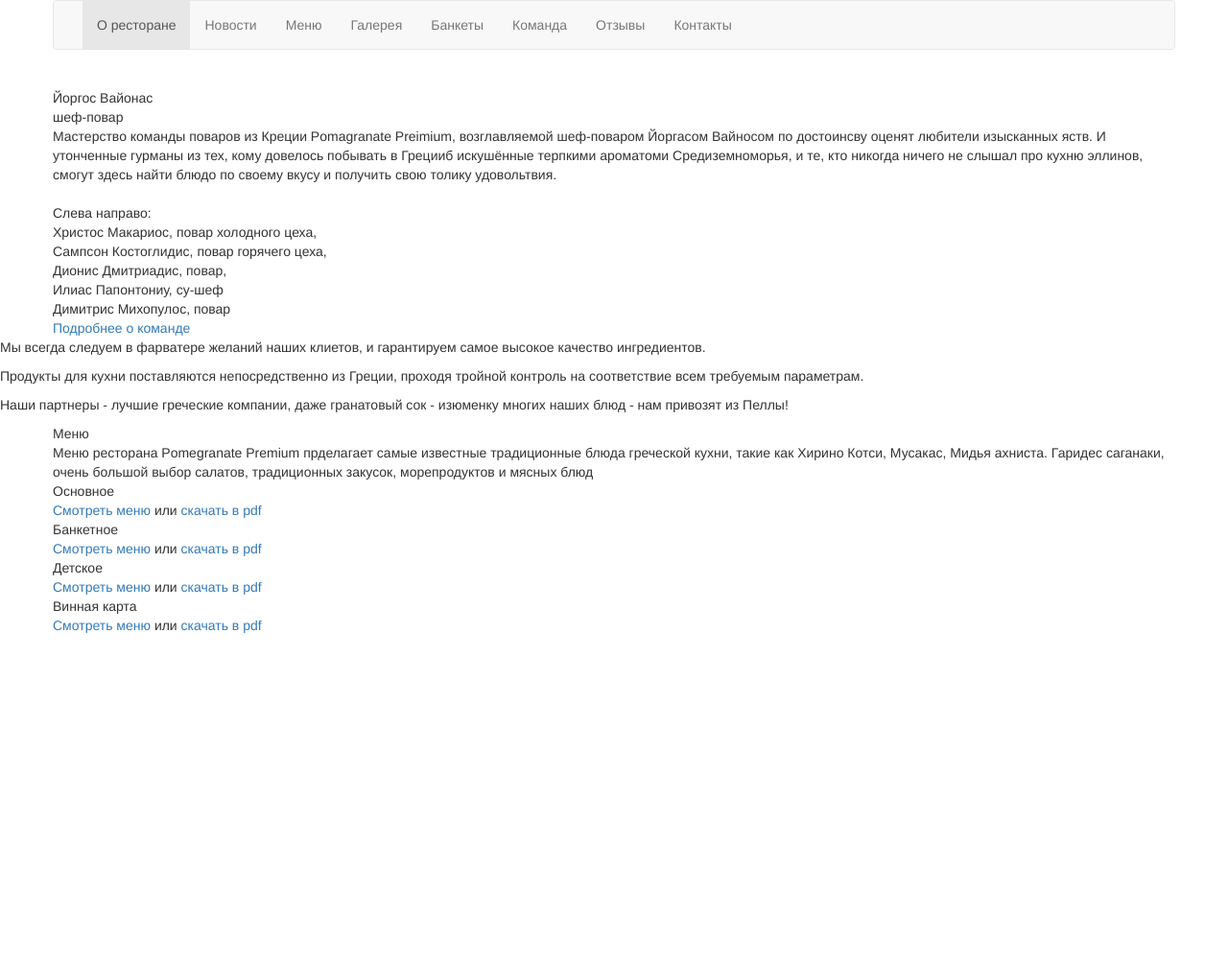
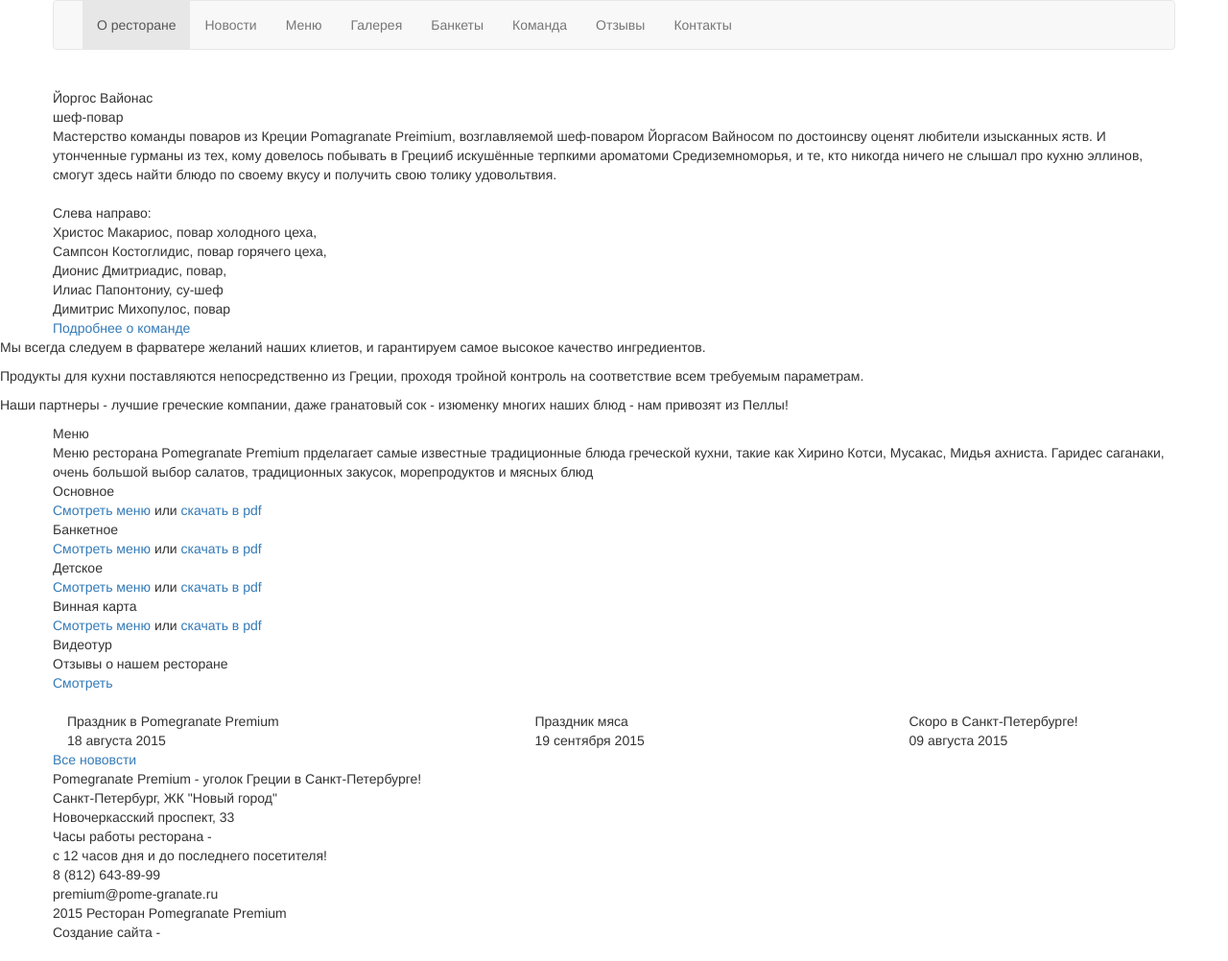
Before and after one commit to 0ro/restaurant, a website: page index.html in a window 1280 px wide. Shown: the whole page at 96% size. Before the commit the page ends 800 px from the top, so only its background shows below. Drawn offline with nearby package versions, Linux system fonts and the light colour scheme.

Commit message:
закончил html верстку

```diff
--- a/index.html
+++ b/index.html
@@ -195,6 +195,143 @@
     </div>
   </div>
   <!-- /.carte -->
+  <div class="placement">
+    <div class="container">
+      <div class="row">
+        <div class="placement__title line">
+          Видеотур
+        </div>
+        <!-- /.placement__title -->
+        <div class="placement__slider">
+
+        </div>
+        <!-- /.placement__slider -->
+      </div>
+    </div>
+  </div>
+  <!-- /.placement -->
+  <div class="reviews">
+    <div class="container">
+      <div class="row">
+        <div class="reviews__title">
+          Отзывы о нашем ресторане
+        </div>
+        <!-- /.reviews__title -->
+        <a href="#" class="reviews__button">Смотреть</a>
+      </div>
+    </div>
+  </div>
+  <!-- /.reviews -->
+  <div class="news line">
+    <div class="container">
+      <div class="row">
+        <div class="col-xs-5 col-sm-5 col-md-5 col-lg-5">
+          <div class="news__item">
+            <img src="" alt="">
+            <div class="news__item-title">Праздник в Pomegranate Premium</div>
+            <div class="news__item-date">18 августа 2015</div>
+          </div>
+          <!-- /.news__item -->
+        </div>
+        <div class="col-xs-4 col-sm-4 col-md-4 col-lg-4">
+          <div class="news__item">
+            <img src="" alt="">
+            <div class="news__item-title">Праздник мяса</div>
+            <div class="news__item-date">19 сентября 2015</div>
+          </div>
+          <!-- /.news__item -->
+        </div>
+        <div class="col-xs-3 col-sm-3 col-md-3 col-lg-3">
+          <div class="news__item">
+            <img src="" alt="">
+            <div class="news__item-title">Скоро в Санкт-Петербурге!</div>
+            <div class="news__item-date">09 августа 2015</div>
+          </div>
+          <!-- /.news__item -->
+        </div>
+        <div class="more">
+          <i class="more__icon"></i>
+          <a class="more__title" href="#">Все нововсти</a>
+        </div>
+        <!-- /.more -->
+      </div>
+    </div>
+  </div>
+  <!-- /.news -->
+  <div class="angle">
+    <div class="container">
+      <div class="row">
+        <div class="angle__title">
+          Pomegranate Premium -
+          <span class="angle__title_small">уголок Греции в Санкт-Петербурге!</span>
+        </div>
+      </div>
+    </div>
+  </div>
+  <!-- /.angle -->
+  <div class="contacts line">
+    <div class="container">
+      <div class="row">
+        <div class="contacts__item">
+          <div class="contacts__item-icon contacts__item-icon-1"></div>
+          <div class="contacts__item-title">Санкт-Петербург, ЖК "Новый город" <br> Новочеркасский проспект, 33</div>
+        </div>
+        <!-- /.contacts__item -->
+        <div class="contacts__item">
+          <div class="contacts__item-icon contacts__item-icon-2"></div>
+          <div class="contacts__item-title">Часы работы ресторана - <br> с 12 часов дня и до последнего посетителя!</div>
+        </div>
+        <!-- /.contacts__item -->
+        <div class="contacts__item">
+          <div class="contacts__item-icon contacts__item-icon-3"></div>
+          <div class="contacts__item-title">
+            <div class="contacts__item-phone">8 (812) 643-89-99</div>
+            <div class="contacts__item-email">premium@pome-granate.ru</div>
+            <div class="social-icons">
+              <div class="social-icons__item social-icons__item-1"></div>
+              <div class="social-icons__item social-icons__item-2"></div>
+              <div class="social-icons__item social-icons__item-3"></div>
+              <div class="social-icons__item social-icons__item-4"></div>
+            </div>
+          </div>
+        </div>
+        <!-- /.contacts__item -->
+      </div>
+    </div>
+  </div>
+  <!-- /.contacts -->
+  <div class="yandex-map">
+
+  </div>
+  <!-- /.yandex-map -->
+  <div class="footer">
+    <div class="container">
+      <div class="row">
+        <div class="footer__copyright">
+          2015 Ресторан Pomegranate Premium
+        </div>
+        <!-- /.footer__copyright -->
+        <div class="footer__social">
+          <div class="social-icons">
+            <div class="social-icons__item social-icons__item-1"></div>
+            <div class="social-icons__item social-icons__item-2"></div>
+            <div class="social-icons__item social-icons__item-3"></div>
+            <div class="social-icons__item social-icons__item-4"></div>
+          </div>
+        </div>
+        <!-- /.footer__social -->
+        <div class="footer__rosait">
+          Создание сайта - <img src="" alt="" class="logo-rosait">
+        </div>
+        <!-- /.footer__rosait -->
+        <div class="footer__advertising">
+          <img src="" alt="">
+        </div>
+        <!-- /.footer__advertising -->
+      </div>
+    </div>
+  </div>
+  <!-- /.footer -->
 </div>
 <script src="static/js/jquery-2.1.4.min.js"></script>
 <script src="static/js/bootstrap.min.js"></script>
```
